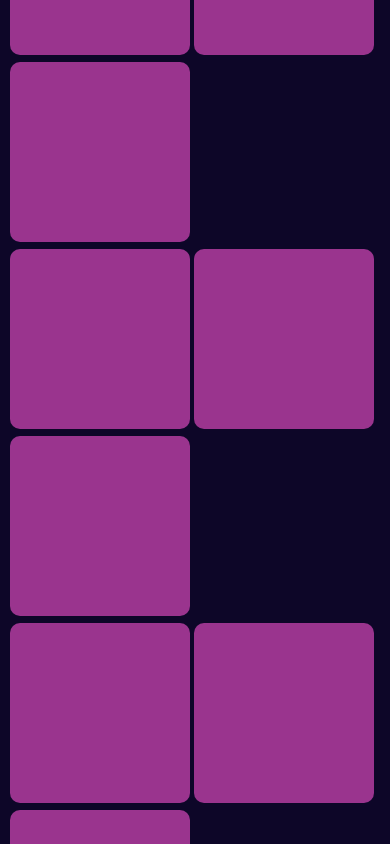
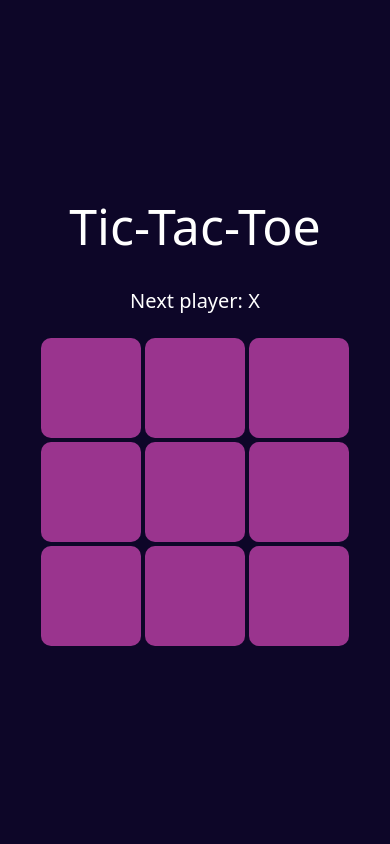
Before and after one commit to Thomas-Fortier/tic-tac-toe, a Next.js app: page / in a window 390 px wide. Shown: the top 844 px of the page. Built offline with nearby package versions, Linux system fonts and the light colour scheme.

Commit message:
Fixed styling

```diff
--- a/components/board.tsx
+++ b/components/board.tsx
@@ -1,6 +1,7 @@
 import Square from "./square";
 import SquareProps from "../lib/interfaces";
 import { useState } from "react";
+import styles from '../styles/Board.module.css';
 
 export default function Board() {
     let [squares, setSquares] = useState(Array(9).fill(null));
@@ -31,21 +32,24 @@ export default function Board() {
     // TODO: Cleanup
     return (
         <div>
-            <div className="status">{status}</div>
-            <div className="board-row">
+            <h1 className={styles.title}>Tic-Tac-Toe</h1>
+            <p className={styles.status}>{status}</p>
+            <div className={styles.board}>
+                <div className={styles.row}>
                     {renderSquare(0)}
                     {renderSquare(1)}
                     {renderSquare(2)}
                 </div>
-            <div className="board-row">
+                <div className={styles.row}>
                     {renderSquare(3)}
                     {renderSquare(4)}
                     {renderSquare(5)}
                 </div>
-            <div className="board-row">
+                <div className={styles.row}>
                     {renderSquare(6)}
                     {renderSquare(7)}
                     {renderSquare(8)}
+                </div>
             </div>
         </div>
     );
--- a/components/square.tsx
+++ b/components/square.tsx
@@ -5,8 +5,8 @@ export default function Square({ props: props }: { props: SquareProps }) {
     let styling = getStyling(props.value);
 
     return (
-        <button className={styling} onClick={ props.onClick }>
-            {props.value}
+        <button className={ `${styling} ${styles.square} ${'btn'}` } onClick={ props.onClick }>
+            <p>{props.value}</p>
         </button>
     );
 }
--- /dev/null
+++ b/styles/Board.module.css
@@ -0,0 +1,40 @@
+.title {
+    text-align: center;
+    margin-bottom: 30px;
+    font-size: 60px;
+}
+
+.board {
+    display: grid;
+}
+
+.status {
+    font-size: 20px;
+    margin-bottom: 20px;
+    text-align: center;
+}
+
+@media only screen and (max-width: 425px) {
+    .title {
+        font-size: 50px;
+    }
+}
+
+@media only screen and (max-width: 350px) {
+    .status {
+        height: 80px;
+        width: 80px;
+        margin: 2px;
+        font-size: 15px;
+        width: 100px;
+        text-align: center;
+        margin: auto;
+        margin-bottom: 0;
+        height: 30px;
+    }
+
+    .title {
+        margin-bottom: 10px;
+        font-size: 30px;
+    }
+}
--- a/styles/Square.module.css
+++ b/styles/Square.module.css
@@ -1,29 +1,56 @@
-.openSquare {
+.square {
     height: 180px;
     width: 180px;
     margin: 2px;
     border: none;
-    background-color: #9a348e;
     border-radius: 10px;
     font-size: 80px;
 }
 
+.openSquare {
+    background-color: #9a348e;
+}
+
 .xSquare {
-    height: 180px;
-    width: 180px;
-    margin: 2px;
-    border: none;
     background-color: #da627d;
-    border-radius: 10px;
-    font-size: 80px;
 }
 
 .oSquare {
-    height: 180px;
-    width: 180px;
-    margin: 2px;
-    border: none;
     background-color: #fca17d;
-    border-radius: 10px;
-    font-size: 80px;
 }
+
+.textContainer {
+    height: 136px;
+}
+
+@media only screen and (max-width: 605px) {
+    .square {
+        height: 130px;
+        width: 130px;
+        margin: 2px;
+        font-size: 60px;
+    }
+
+    .square p {
+        margin: 0;
+        padding: 0;
+    }
+}
+
+@media only screen and (max-width: 425px) {
+    .square {
+        height: 100px;
+        width: 100px;
+        margin: 2px;
+        font-size: 50px;
+    }
+}
+
+@media only screen and (max-width: 350px) {
+    .square {
+        height: 80px;
+        width: 80px;
+        margin: 2px;
+        font-size: 40px;
+    }
+}
--- a/styles/globals.css
+++ b/styles/globals.css
@@ -4,12 +4,18 @@ html, body {
   font-family: -apple-system, BlinkMacSystemFont, Segoe UI, Roboto, Oxygen,
     Ubuntu, Cantarell, Fira Sans, Droid Sans, Helvetica Neue, sans-serif;
   background-color: #0d0628;
+  overflow-y: scroll;
 }
 
 a {
   text-decoration: none;
 }
 
+p {
+  margin: 0;
+  padding: 0;
+}
+
 * {
   color: white;
   box-sizing: border-box;
```
Lines whose indentation alone changed are shown as unchanged.
